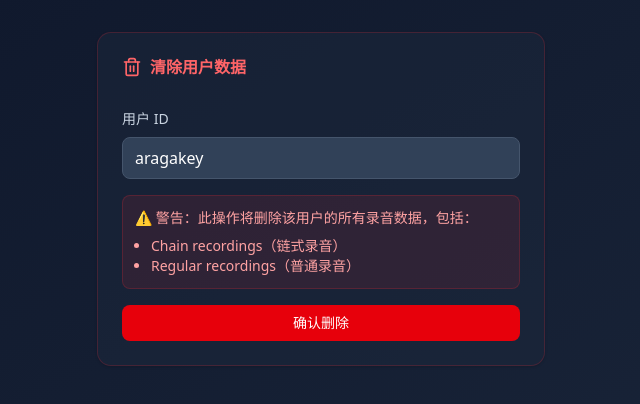
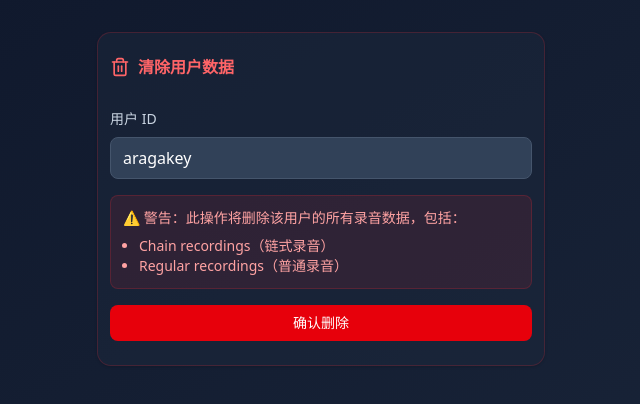
Before and after one commit to aragakey/wxad-karaoke-app, a Next.js app: page /admin/clear-data in a window 1280 px wide. Shown: the top 404 px of the page, without its empty margins (319-959 px from the left). Built offline with nearby package versions, Linux system fonts and the light colour scheme.

Commit message:
chore: ui

```diff
--- a/src/components/ui/card.tsx
+++ b/src/components/ui/card.tsx
@@ -20,7 +20,7 @@
     <div
       data-slot="card-header"
       className={cn(
-        "@container/card-header grid auto-rows-min grid-rows-[auto_auto] items-start gap-2 px-6 has-data-[slot=card-action]:grid-cols-[1fr_auto] [.border-b]:pb-6",
+        "@container/card-header grid auto-rows-min grid-rows-[auto_auto] items-start gap-2 px-3 has-data-[slot=card-action]:grid-cols-[1fr_auto] [.border-b]:pb-6",
         className
       )}
       {...props}
@@ -65,7 +65,7 @@
   return (
     <div
       data-slot="card-content"
-      className={cn("px-6", className)}
+      className={cn("px-3", className)}
       {...props}
     />
   )
@@ -75,7 +75,7 @@
   return (
     <div
       data-slot="card-footer"
-      className={cn("flex items-center px-6 [.border-t]:pt-6", className)}
+      className={cn("flex items-center px-3 [.border-t]:pt-6", className)}
       {...props}
     />
   )
```
